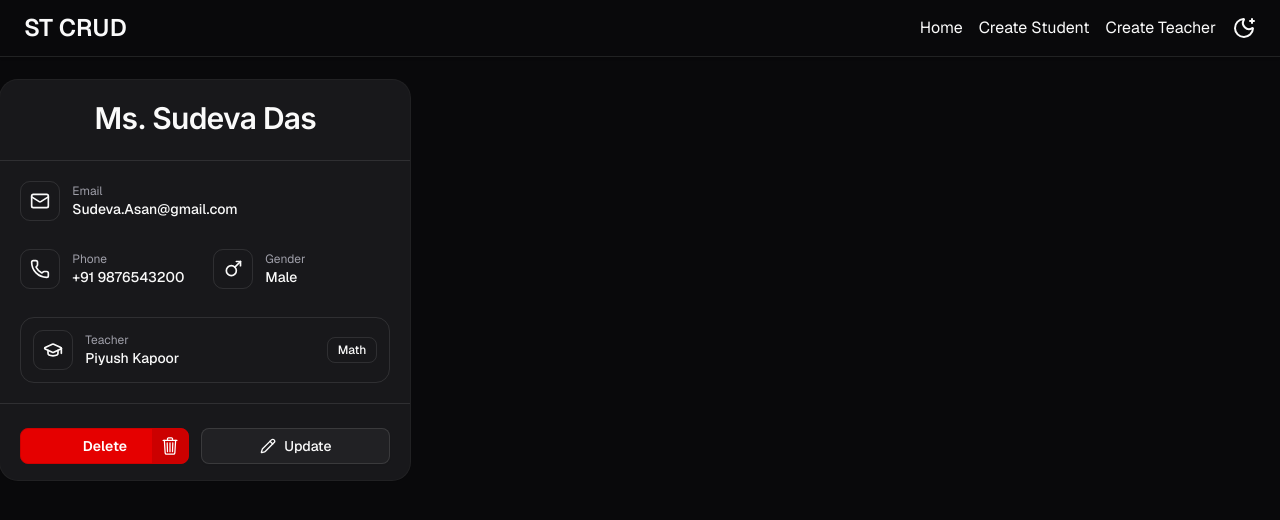
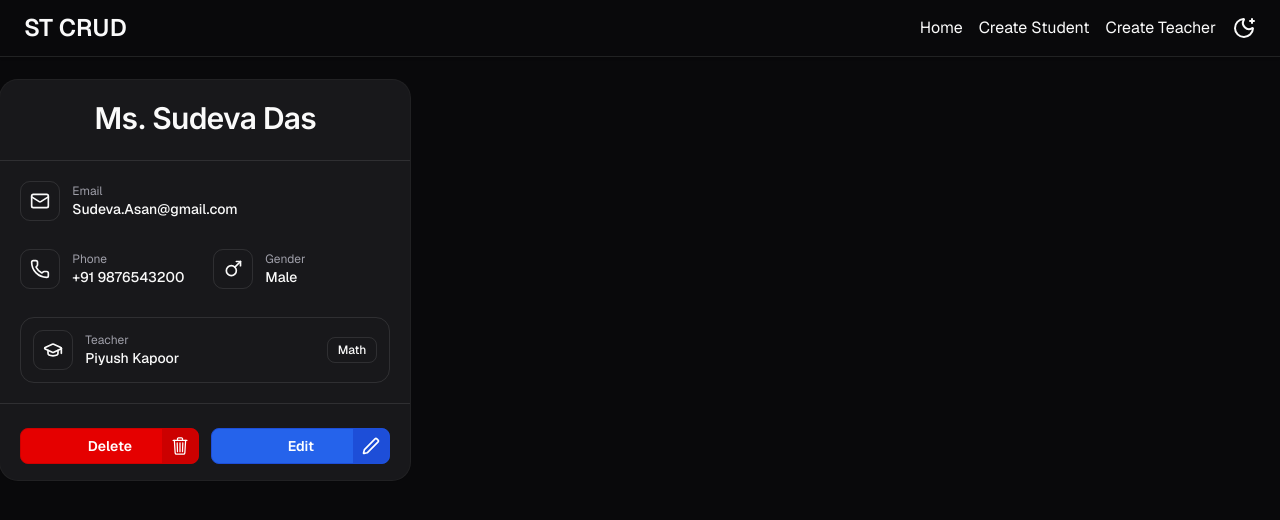
Before and after one commit to piyushsarkar-dev/student-teacher-crud-app, a Next.js app: page / in a window 1280 px wide. Shown: the top 520 px of the page. Built offline with nearby package versions, Linux system fonts and the light colour scheme.

Commit message:
Add animated edit action button
Introduces a reusable animated Edit button with pencil icon styling and replaces the StudentCard update button with the new component.

```diff
--- /dev/null
+++ b/src/components/customui/Edit.tsx
@@ -0,0 +1,29 @@
+const Edit = () => {
+  return (
+    <button
+      className="group relative box-border flex h-9 min-w-0 flex-1 cursor-pointer items-center overflow-hidden rounded-md border border-[#1d4ed8] bg-[#2563eb] p-0 transition-all duration-300 hover:bg-[#1d4ed8] active:border-[#1e40af]"
+      type="button">
+      <span className="absolute inset-0 flex items-center justify-center font-semibold text-white transition-all duration-300 group-hover:opacity-0">
+        Edit
+      </span>
+
+      <span className="absolute top-0 right-0 flex h-full w-9 items-center justify-center bg-[#1d4ed8] transition-all duration-300 group-hover:w-full group-active:bg-[#1e40af]">
+        <svg
+          className="size-5 shrink-0"
+          viewBox="0 0 24 24"
+          fill="none"
+          xmlns="http://www.w3.org/2000/svg">
+          <path
+            d="M16.862 3.487a1.5 1.5 0 0 1 2.121 0l1.53 1.53a1.5 1.5 0 0 1 0 2.121L8.03 19.62a2 2 0 0 1-.878.513l-3.5.875a.5.5 0 0 1-.606-.606l.875-3.5a2 2 0 0 1 .513-.878l12.428-12.538Z"
+            stroke="#fff"
+            strokeWidth="2"
+            strokeLinecap="round"
+            strokeLinejoin="round"
+          />
+        </svg>
+      </span>
+    </button>
+  );
+};
+
+export default Edit;
--- a/src/components/customui/StudentCard.tsx
+++ b/src/components/customui/StudentCard.tsx
@@ -1,4 +1,4 @@
-import { GraduationCap, Mail, MarsIcon, Pencil, Phone } from "lucide-react";
+import { GraduationCap, Mail, MarsIcon, Phone } from "lucide-react";
 
 import {
   Card,
@@ -8,8 +8,8 @@ import {
   CardTitle,
 } from "@/components/shadcnui/card";
 
-import { Button } from "@/components/shadcnui/button";
 import DeleteButton from "./DeleteButton";
+import Edit from "./Edit";
 
 const StudentCard = () => {
   return (
@@ -83,15 +83,9 @@ const StudentCard = () => {
       </CardContent>
 
       {/* Footer Actions */}
-      <CardFooter className="flex gap-3 border-t px-5 py-4">
+      <CardFooter className="flex grid grid-cols-2 gap-3 border-t px-5 py-4">
         <DeleteButton />
-        <Button
-          type="button"
-          variant="outline"
-          className="flex-1 gap-2">
-          <Pencil className="size-4" />
-          Update
-        </Button>
+        <Edit />
       </CardFooter>
     </Card>
   );
```
